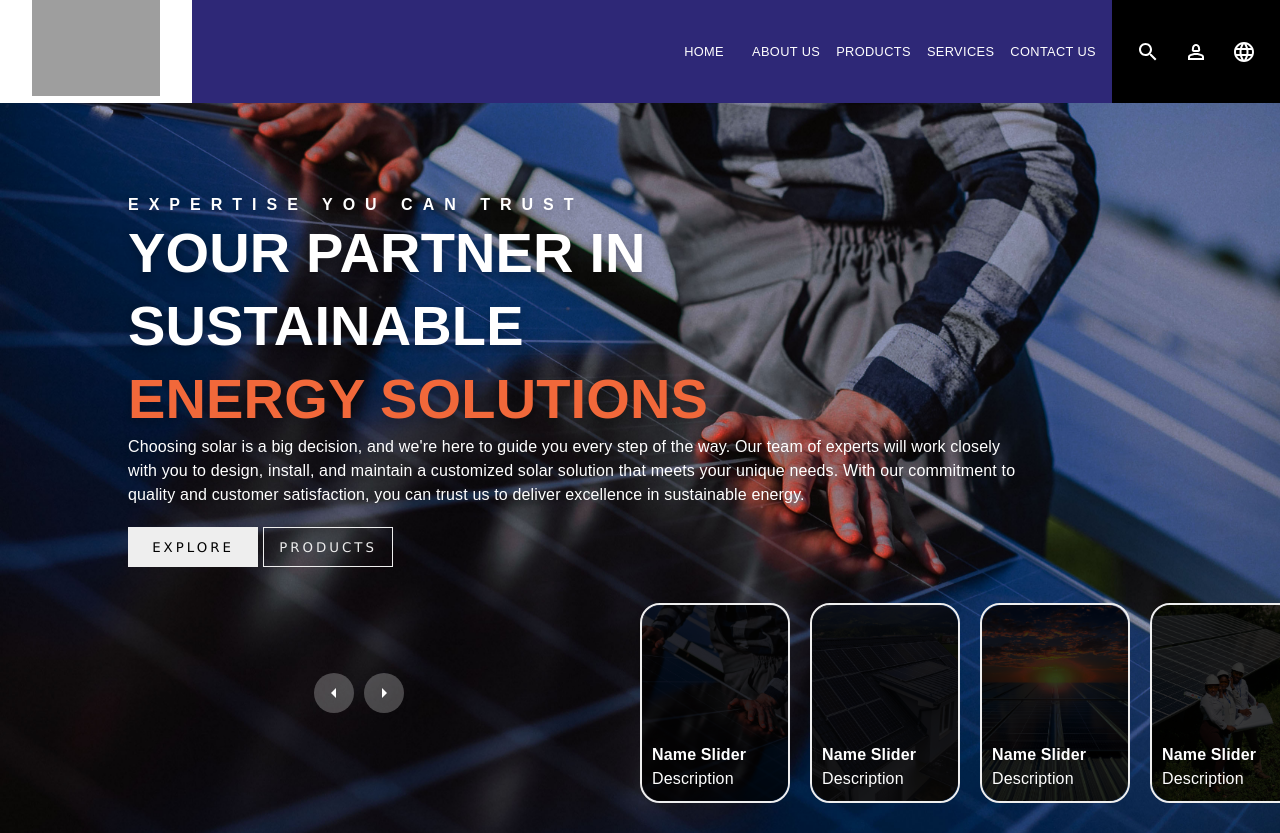
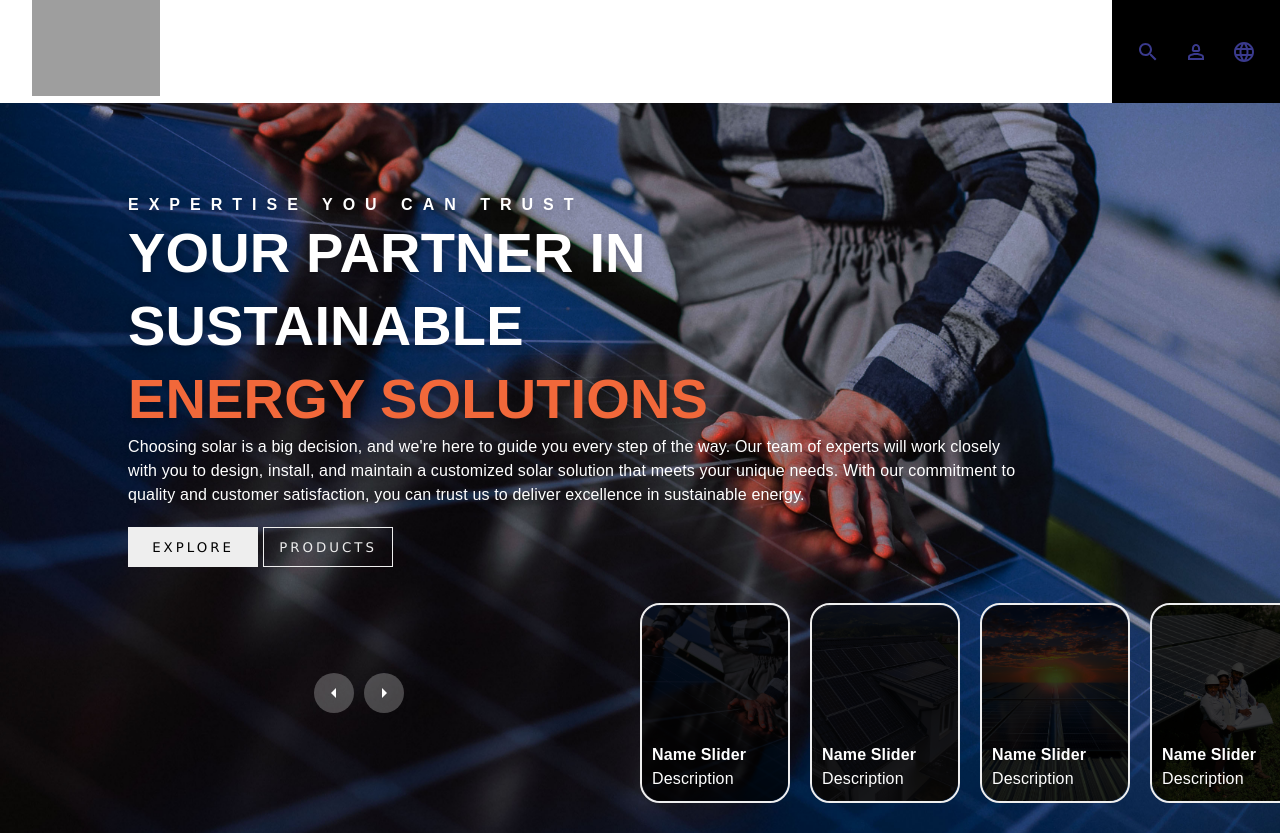
Before and after one commit to oluwayemidev/AndOneFrontend, a React (Create React App) app: page / in a window 1280 px wide. Built offline with nearby package versions, Linux system fonts and the light colour scheme; grey boxes are pictures that could not be loaded.

Commit message:
first commit

```diff
--- a/src/components/Layout.jsx
+++ b/src/components/Layout.jsx
@@ -19,30 +19,40 @@ import {
     Language,
     Search,
     Person2Outlined,
-    Menu
+    Menu,
+    Home,
+    People,
+    Shop,
+    DesignServices,
+    ContactPage
 } from '@mui/icons-material'
 import logo from '../logo.png'
 import { Outlet } from 'react-router-dom';
 
 const pages = [{
         title: "Home",
-        link: "/"
+        link: "/",
+        icon: `${<Home />}`
     },
     {
         title: "About Us",
-        link: "/about-us"
+        link: "/about-us",
+        icon: `${<People />}`
     },
     {
         title: "Products",
-        link: "/products"
+        link: "/products",
+        icon: `${<Shop />}`
     },
     {
         title: "Services",
-        link: "/services"
+        link: "/services",
+        icon: `<DesignServices />`
     },
     {
         title: "Contact Us",
-        link: "/contact-us"
+        link: "/contact-us",
+        icon: `${<ContactPage />}`
     }
 ]
 
@@ -57,6 +67,7 @@ function Layout() {
         const header = document.querySelector("header");
         const toggleClass = "is-sticky";
         const menuItem = document.querySelectorAll('nav a');
+        const menuIcon = document.querySelectorAll('nav svg');
 
         window.addEventListener("scroll", () => {
             const currentScroll = window.pageYOffset;
@@ -68,9 +79,12 @@ function Layout() {
         });
 
         if(window.location.pathname === '/'){
-            header.style.background = '#2E2877';
+            header.style.background = 'white';
             for (let i = 0; i < menuItem.length; i++) {
                 menuItem[i].style.color = "white";
+            }
+            for (let i = 0; i < menuIcon.length; i++) {
+                menuIcon[i].style.fill = "#3A3A8D";
             }
         }
     });
@@ -123,7 +137,7 @@ function Layout() {
                                     "&:hover": {
                                         background: "none"
                                     }
-                                }}>{page.title}</Link>
+                                }}>{page.icon}{page.title}</Link>
                             )
                         })}
                     </nav>
--- a/src/index.css
+++ b/src/index.css
@@ -62,7 +62,7 @@ nav{
     display: block;
   }
   nav .sideBtn{
-    background: #2E2877;
+    background: white;
   }
   .sideBtn button{
     padding: 0;
```
